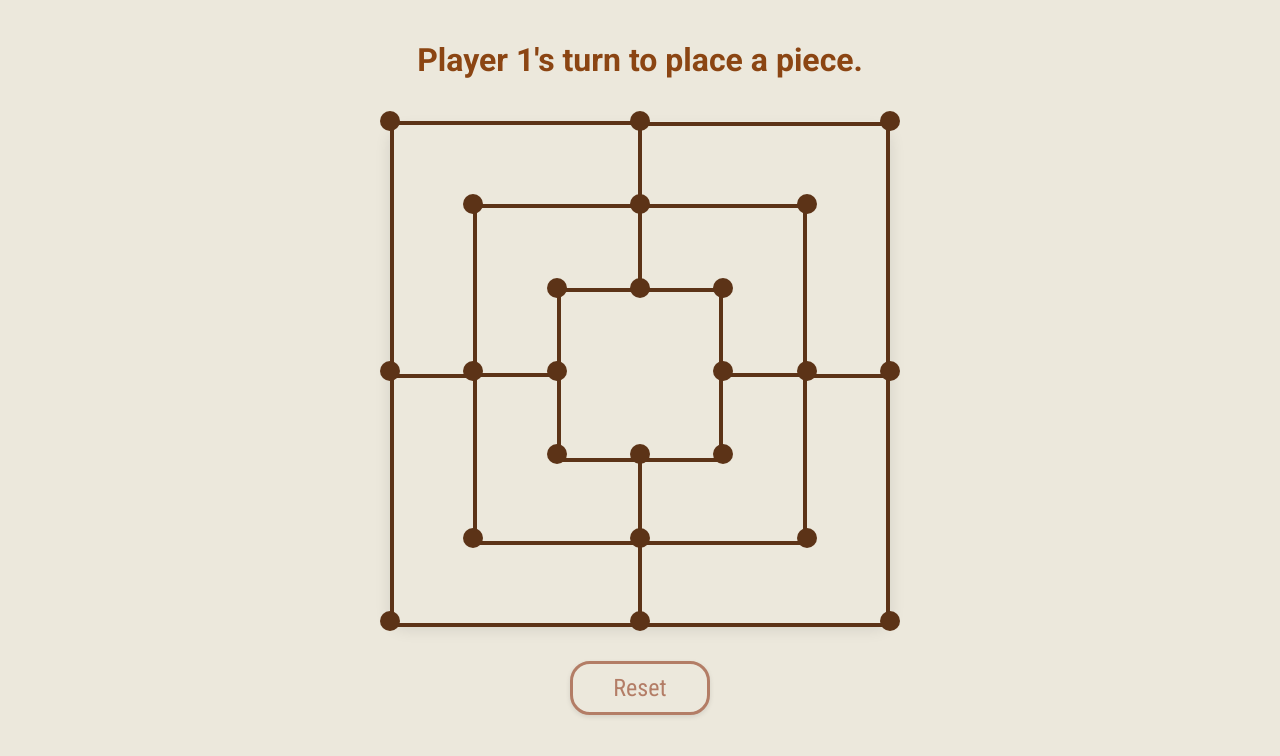
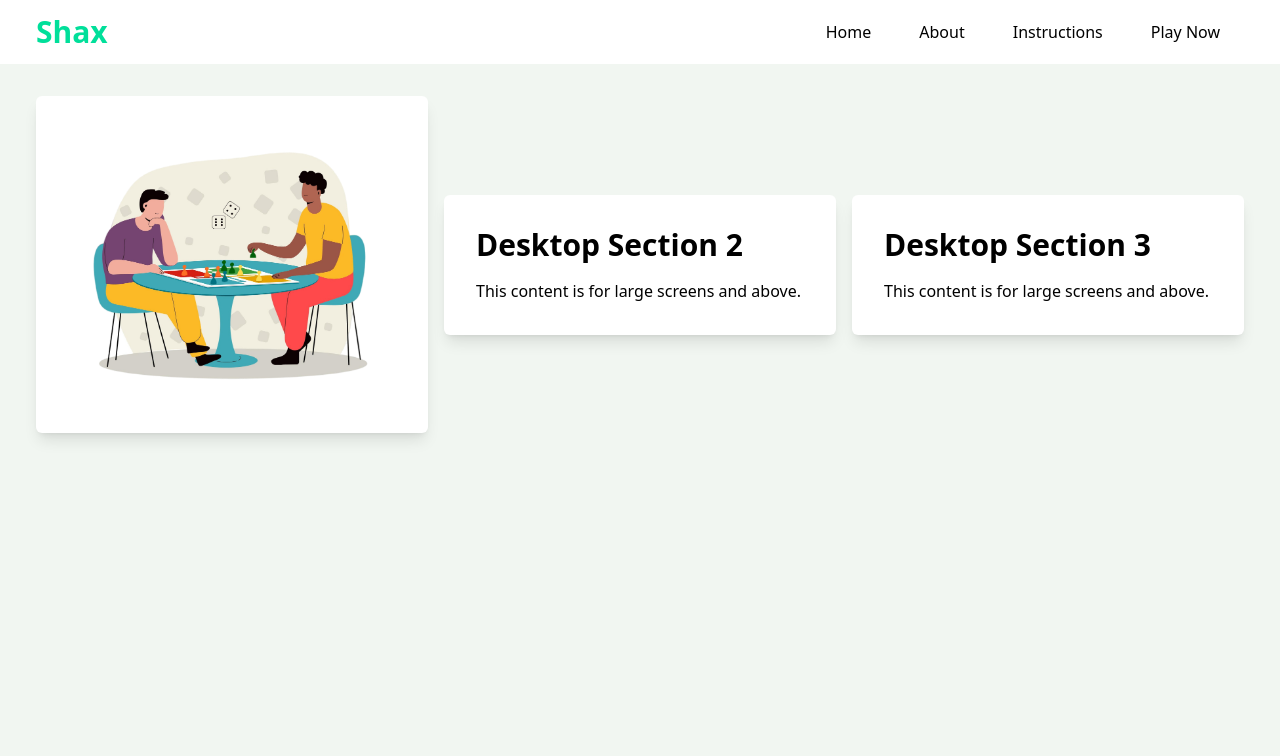
Before and after one commit to Yonis123/Shax, a React (Create React App) app: page /game in a window 1280 px wide. Shown: the top 756 px of the page. Built offline with nearby package versions, Linux system fonts and the light colour scheme.

Commit message:
making home page

```diff
--- a/package.json
+++ b/package.json
@@ -9,7 +9,10 @@
     "react": "^18.3.1",
     "react-dom": "^18.3.1",
     "react-helmet": "^6.1.0",
+    "react-icons": "^5.3.0",
+    "react-router-dom": "^6.26.1",
     "react-scripts": "5.0.1",
+    "sass": "^1.77.8",
     "web-vitals": "^2.1.4"
   },
   "scripts": {
@@ -35,5 +38,8 @@
       "last 1 firefox version",
       "last 1 safari version"
     ]
+  },
+  "devDependencies": {
+    "tailwindcss": "^3.4.10"
   }
 }
--- a/public/index.html
+++ b/public/index.html
@@ -10,6 +10,11 @@
       content="Web site created using create-react-app"
     />
     <link rel="apple-touch-icon" href="%PUBLIC_URL%/logo192.png" />
+    <link rel="preconnect" href="https://fonts.googleapis.com">
+    <link rel="preconnect" href="https://fonts.gstatic.com" crossorigin>
+    <link href="https://fonts.googleapis.com/css2?family=Poppins:ital,wght@0,100;0,200;0,300;0,400;0,500;0,600;0,700;0,800;0,900;1,100;1,200;1,300;1,400;1,500;1,600;1,700;1,800;1,900&display=swap" rel="stylesheet">
+    <link href="https://fonts.googleapis.com/css2?family=Roboto&display=swap" rel="stylesheet">
+
     <!--
       manifest.json provides metadata used when your web app is installed on a
       user's mobile device or desktop. See https://developers.google.com/web/fundamentals/web-app-manifest/
--- a/src/App.css
+++ b/src/App.css
@@ -2,49 +2,5 @@ html, body {
   height: 100%;
   margin: 0;
   padding: 0;
-   background-color: #ECE8DC;
+   background-color: #ffffff;
 }
-
-#root {
-  height: 100%;
-}
-
-.App {
-  text-align: center;
-
-}
-
-.App-logo {
-  height: 40vmin;
-  pointer-events: none;
-}
-
-@media (prefers-reduced-motion: no-preference) {
-  .App-logo {
-    animation: App-logo-spin infinite 20s linear;
-  }
-}
-
-.App-header {
-  background-color: #282c34;
-  min-height: 100vh;
-  display: flex;
-  flex-direction: column;
-  align-items: center;
-  justify-content: center;
-  font-size: calc(10px + 2vmin);
-  color: white;
-}
-
-.App-link {
-  color: #61dafb;
-}
-
-@keyframes App-logo-spin {
-  from {
-    transform: rotate(0deg);
-  }
-  to {
-    transform: rotate(360deg);
-  }
-}
--- a/src/App.js
+++ b/src/App.js
@@ -1,13 +1,24 @@
 
 import './App.css';
 import Shaxboard from './components/Shaxboard';
-import WoodenBox from './components/WoodenBox';
+import { BrowserRouter as Router, Route, Routes } from 'react-router-dom';
+import Navbar from './components/Navbar';
+import HomeSections from './components/HomeSections';
+
 
 function App() {
   return (
-    <div >
-      {<Shaxboard></Shaxboard> }
-      {/* <WoodenBox></WoodenBox> */}
+    // <Router>
+    //   <div>
+    //     <Routes>
+    //       <Route path="/" element={<HomePage/>} />
+    //       {/* <Route path="/game" element={<Shaxboard />} /> */}
+    //     </Routes>
+    //   </div>
+    // </Router>
+    <div>
+      <Navbar></Navbar>
+      <HomeSections></HomeSections>
     </div>
   );
 }
--- /dev/null
+++ b/src/components/HomeSections.jsx
@@ -0,0 +1,80 @@
+import React, { useState } from 'react';
+import somali_image_shax from '../assets/png/somali_image_shax.png'
+
+const HomeSections = () => {
+    return (
+      <section className="bg-[#F1F6F1] min-h-screen">
+        <div className="max-w-[1240px] mx-auto px-4 py-8">
+          {/* Section for Desktop */}
+          <div className="hidden lg:flex justify-between items-center space-x-4">
+            {/* Image for Desktop Section 1 */}
+            <div className="flex-1 p-8 bg-white shadow-lg rounded-md">
+              <img
+                src={somali_image_shax}
+                alt="Desktop Section 1"
+                className="w-full h-auto object-cover rounded-md"
+              />
+            </div>
+
+            {/* Desktop Section 2 */}
+            <div className="flex-1 p-8 bg-white shadow-lg rounded-md">
+              <h2 className="text-3xl font-bold mb-4">Desktop Section 2</h2>
+              <p>This content is for large screens and above.</p>
+            </div>
+
+            {/* Desktop Section 3 */}
+            <div className="flex-1 p-8 bg-white shadow-lg rounded-md">
+              <h2 className="text-3xl font-bold mb-4">Desktop Section 3</h2>
+              <p>This content is for large screens and above.</p>
+            </div>
+          </div>
+
+          {/* Section for Tablet */}
+          <div className="hidden md:flex lg:hidden flex-col md:flex-row justify-between items-center space-y-4 md:space-y-0 md:space-x-4">
+            {/* Image for Tablet Section 1 */}
+            <div className="flex-1 p-6 bg-white shadow-lg rounded-md">
+              <img
+                src={somali_image_shax}
+                alt="Tablet Section 1"
+                className="w-full h-auto object-cover rounded-md"
+              />
+            </div>
+
+            {/* Tablet Section 2 */}
+            <div className="flex-1 p-6 bg-white shadow-lg rounded-md">
+              <h2 className="text-2xl font-bold mb-4">Tablet Section 2</h2>
+              <p>This content is for medium-sized screens.</p>
+            </div>
+          </div>
+
+          {/* Section for Mobile */}
+          <div className="flex flex-col md:hidden space-y-4">
+            {/* Image for Mobile Section 1 */}
+            <div className="flex justify-center">
+              <img
+                src={somali_image_shax}
+                alt="Mobile Section 1"
+                className=" w-full h-auto object-cover rounded-md max-w-[500px]"
+              />
+            </div>
+
+            {/* Mobile Section 2 */}
+            <div className="">
+              <h2 style={{ fontFamily: 'Poppins, sans-serif' }} className="text-5xl font-bold mb-4 pl-12">Shax</h2>
+              <p style={{ fontFamily: 'Roboto, sans-serif' }} className='pl-12 p-4 pt-0 text-[#838483d7] font-extralight'>Welcome to the Shax demo! Shax is a Somali board game that has been played for centuries.  </p>
+            </div>
+            <div className='flex space-x-4 justify-items-start pl-12'>
+            <button style={{ fontFamily: 'Roboto, sans-serif' }} className="bg-[#78c45c] text-white py-2 px-9 rounded-3xl hover:bg-[#88cc74] transition duration-300">
+              Try Demo
+            </button>
+            <button style={{ fontFamily: 'Roboto, sans-serif' }} className=" text-[#78c45c] py-2 px-6 transition duration-300 font-semibold">
+              How to Play
+            </button>
+          </div>
+          </div>
+        </div>
+      </section>
+    );
+  };
+
+  export default HomeSections;
--- /dev/null
+++ b/src/components/Navbar.jsx
@@ -0,0 +1,46 @@
+import React, { useState } from 'react';
+import { FaBars, FaTimes } from 'react-icons/fa';
+
+const Navbar = () => {
+    const [isMenuOpen, setIsMenuOpen] = useState(false);
+
+    // Toggles the mobile menu open/close
+    const toggleMenu = () => setIsMenuOpen(!isMenuOpen);
+
+    return (
+      <div className='flex justify-between items-center h-16 max-w-[1240px] mx-auto px-4'>
+        {/* Logo */}
+        <h1 className='text-3xl font-bold text-[#00df9a] '>Shax</h1>
+
+        {/* Desktop Menu: visible on large screens and above */}
+        <ul className='hidden lg:flex'>
+          {['Home', 'About', 'Instructions', 'Play Now'].map((item) => (
+            <li key={item} className='p-6'>
+              {item}
+            </li>
+          ))}
+        </ul>
+
+        {/* Hamburger Icon: visible on small and medium screens */}
+        <div className='lg:hidden' onClick={toggleMenu}>
+          {isMenuOpen ? <FaTimes size={20} /> : <FaBars size={20} />}
+        </div>
+
+        {/* Mobile Menu: visible when 'isMenuOpen' is true */}
+        <ul
+          className={`${
+            isMenuOpen ? 'absolute' : 'hidden'
+          } top-0 right-0 w-[60%] h-full bg-gray-900 text-white flex flex-col items-center justify-center`}
+        >
+          {['Home', 'About', 'Instructions', 'Play Now'].map((item) => (
+            <li key={item} className='py-6 text-2xl'>
+              {item}
+            </li>
+          ))}
+        </ul>
+      </div>
+    );
+  };
+
+
+export default Navbar;
--- a/src/components/Shaxboard.css
+++ b/src/components/Shaxboard.css
@@ -1,4 +1,47 @@
 
+#root {
+  height: 100%;
+}
+
+.App {
+  text-align: center;
+
+}
+
+.App-logo {
+  height: 40vmin;
+  pointer-events: none;
+}
+
+@media (prefers-reduced-motion: no-preference) {
+  .App-logo {
+    animation: App-logo-spin infinite 20s linear;
+  }
+}
+
+.App-header {
+  background-color: #282c34;
+  min-height: 100vh;
+  display: flex;
+  flex-direction: column;
+  align-items: center;
+  justify-content: center;
+  font-size: calc(10px + 2vmin);
+  color: white;
+}
+
+.App-link {
+  color: #61dafb;
+}
+
+@keyframes App-logo-spin {
+  from {
+    transform: rotate(0deg);
+  }
+  to {
+    transform: rotate(360deg);
+  }
+}
 
 
 /* General Styles */
--- a/src/components/WoodenBox.css
+++ /dev/null
@@ -1,18 +0,0 @@
-.box {
-    width: 120px; /* Adjust size as needed */
-    height: 200px; /* Adjust size as needed */
-    background-color: #deb887; /* Light brown */
-    border: 5px solid #8b4513; /* Darker brown for the border */
-    box-shadow: inset 0 0 10px #000000; /* Inner shadow for depth */
-    display: flex;
-    flex-direction: column;
-    justify-content: space-around;
-    padding: 10px;
-  }
-
-  .piece {
-    height: 10px; /* Height of each metal bar */
-    background-color: #c0c0c0; /* Silver color for metal */
-    box-shadow: 0 2px 2px rgba(0, 0, 0, 0.2); /* Shadow for 3D effect */
-    cursor: pointer; /* Cursor indicates interactive element */
-  }
--- a/src/components/WoodenBox.js
+++ /dev/null
@@ -1,22 +0,0 @@
-import React, { useState} from "react";
-import './WoodenBox.css'
-
-
-const WoodenBox = () => {
-  const [pieces, setPieces] = useState(Array(10).fill(true)); // Manage the state of pieces
-
-  const removePiece = index => {
-    const newPieces = pieces.map((piece, idx) => idx === index ? false : piece);
-    setPieces(newPieces);
-  };
-
-  return (
-    <div className="box">
-      {pieces.map((piece, index) => (
-        piece && <div key={index} className="piece" onClick={() => removePiece(index)}></div>
-      ))}
-    </div>
-  );
-};
-
-export default WoodenBox
--- a/src/index.css
+++ b/src/index.css
@@ -1,4 +1,8 @@
-body {
+@tailwind base;
+@tailwind components;
+@tailwind utilities;
+
+/* body {
   margin: 0;
   font-family: -apple-system, BlinkMacSystemFont, 'Segoe UI', 'Roboto', 'Oxygen',
     'Ubuntu', 'Cantarell', 'Fira Sans', 'Droid Sans', 'Helvetica Neue',
@@ -10,4 +14,8 @@ body {
 code {
   font-family: source-code-pro, Menlo, Monaco, Consolas, 'Courier New',
     monospace;
+} */
+
+body {
+  background-color: #FFFFFF;
 }
--- a/src/index.js
+++ b/src/index.js
@@ -3,6 +3,8 @@ import ReactDOM from 'react-dom/client';
 import './index.css';
 import App from './App';
 import reportWebVitals from './reportWebVitals';
+
+
 
 const root = ReactDOM.createRoot(document.getElementById('root'));
 root.render(
--- /dev/null
+++ b/tailwind.config.js
@@ -0,0 +1,10 @@
+/** @type {import('tailwindcss').Config} */
+module.exports = {
+  content: [
+    "./src/**/*.{js,jsx,ts,tsx}",
+  ],
+  theme: {
+    extend: {},
+  },
+  plugins: [],
+}
```
Also changed, not shown: src/assets/png/somali_image_shax.png (added), 1 other file (tests, documents, lock files or other folders).
